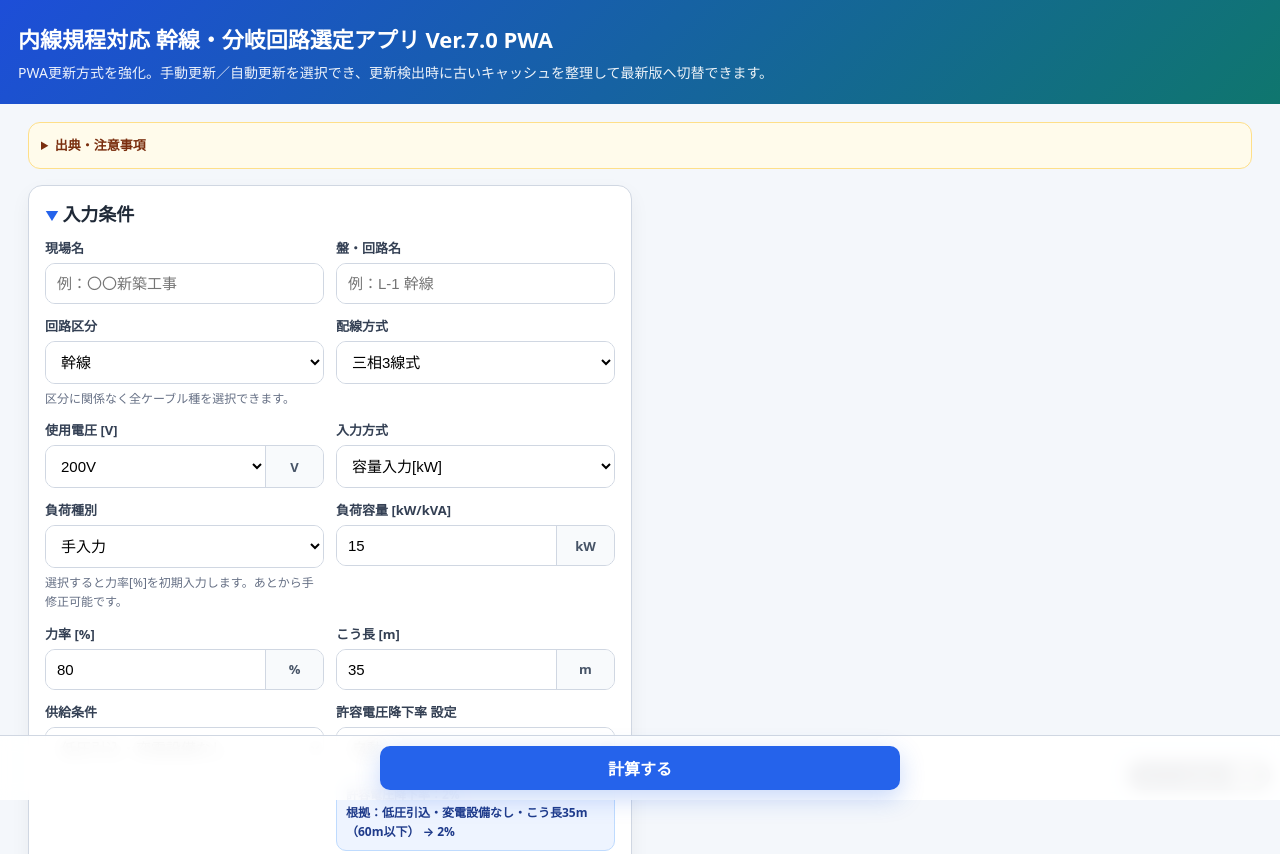
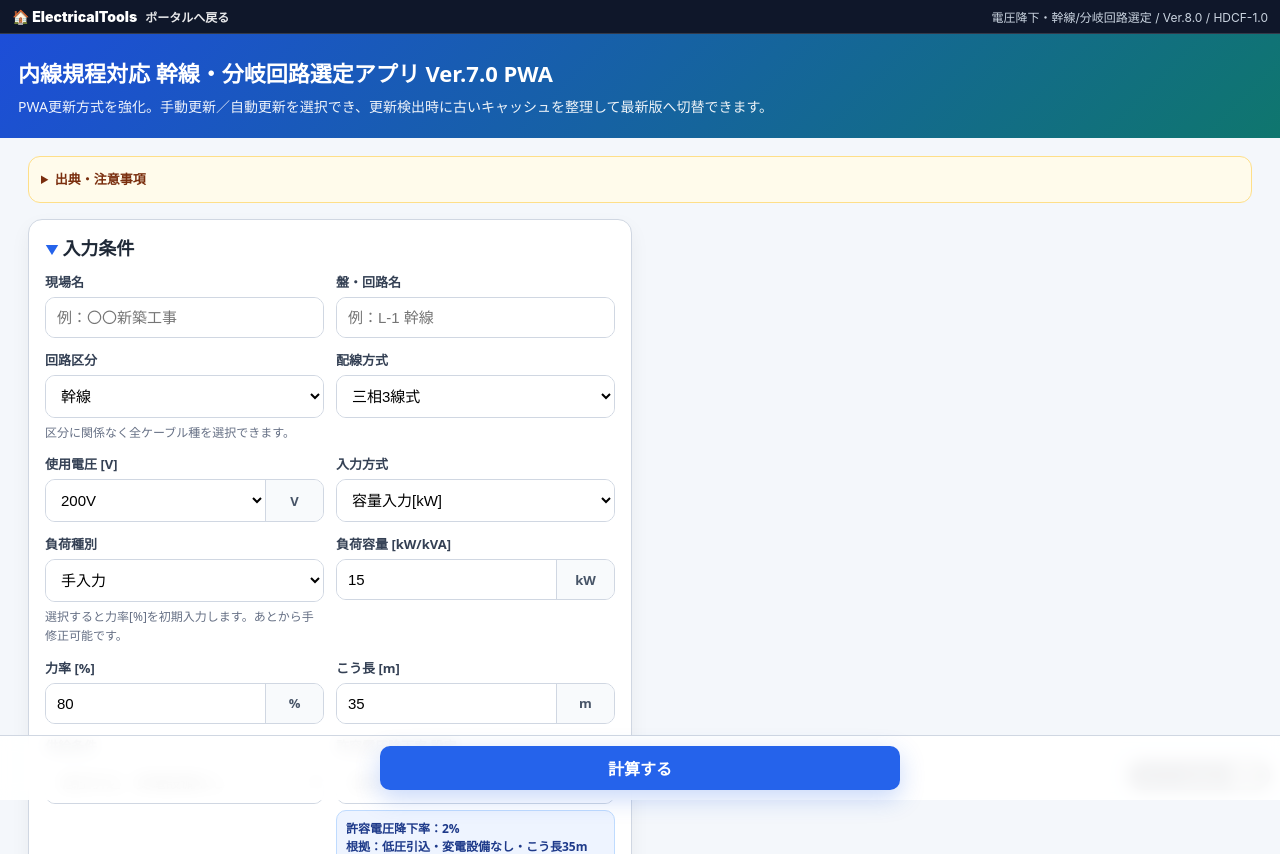
Before and after one commit to hara-den-ctrl/VoltageDropSelector, a plain HTML site: page index.html in a window 1280 px wide. Shown: the top 854 px of the page. Drawn offline with Linux system fonts and the light colour scheme.

Commit message:
Add files via upload

```diff
--- a/index.html
+++ b/index.html
@@ -31,6 +31,27 @@ table{width:100%;border-collapse:collapse;font-size:13px}th,td{padding:8px;borde
 <link rel="apple-touch-icon" href="icon-180.png">
 </head>
 <body>
+
+
+<style id="hdc-common-style">
+.hdcTopBar{position:sticky;top:0;z-index:9999;background:#0f172a;color:#fff;border-bottom:1px solid rgba(255,255,255,.15);font-family:-apple-system,BlinkMacSystemFont,"Segoe UI","Noto Sans JP",sans-serif}
+.hdcTopBarInner{max-width:1360px;margin:auto;padding:8px 12px;display:flex;align-items:center;justify-content:space-between;gap:10px}
+.hdcBrand{display:flex;align-items:center;gap:8px;color:#fff;text-decoration:none;font-weight:900;font-size:14px;white-space:nowrap}
+.hdcBrand span{opacity:.9;font-size:12px;font-weight:700}
+.hdcToolName{font-size:12px;color:#cbd5e1;text-align:right;white-space:nowrap;overflow:hidden;text-overflow:ellipsis}
+.hdcFooter{margin:24px auto 12px;max-width:1180px;padding:14px 12px;text-align:center;color:#64748b;font-size:12px;line-height:1.8;border-top:1px solid #cbd5e1;font-family:-apple-system,BlinkMacSystemFont,"Segoe UI","Noto Sans JP",sans-serif}
+.hdcFooter b{color:#0f172a}
+@media(max-width:640px){.hdcTopBarInner{align-items:flex-start;flex-direction:column}.hdcToolName{text-align:left;white-space:normal}.hdcFooter{font-size:11px}}
+@media print{.hdcTopBar{display:none!important}.hdcFooter{font-size:9px;margin-top:8px;padding-top:6px}}
+</style>
+
+<div class="hdcTopBar">
+  <div class="hdcTopBarInner">
+    <a class="hdcBrand" href="https://hara-den-ctrl.github.io/ElectricalTools/">🏠 ElectricalTools <span>ポータルへ戻る</span></a>
+    <div class="hdcToolName">電圧降下・幹線/分岐回路選定 / Ver.8.0 / HDCF-1.0</div>
+  </div>
+</div>
+
 <header>
   <h1>内線規程対応 幹線・分岐回路選定アプリ Ver.7.0 PWA</h1>
   <p>PWA更新方式を強化。手動更新／自動更新を選択でき、更新検出時に古いキャッシュを整理して最新版へ切替できます。</p>
--- a/service-worker.js
+++ b/service-worker.js
@@ -1,4 +1,4 @@
-const APP_VERSION = '7.0';
+const APP_VERSION = "8.0";
 const CACHE_NAME = `voltage-drop-selector-v${APP_VERSION.replace(/\./g,'')}`;
 const ASSETS = ['./', './index.html', './manifest.json', './icon-180.png', './icon-192.png', './icon-512.png'];
 
```
Also changed, not shown: 3 other files.
